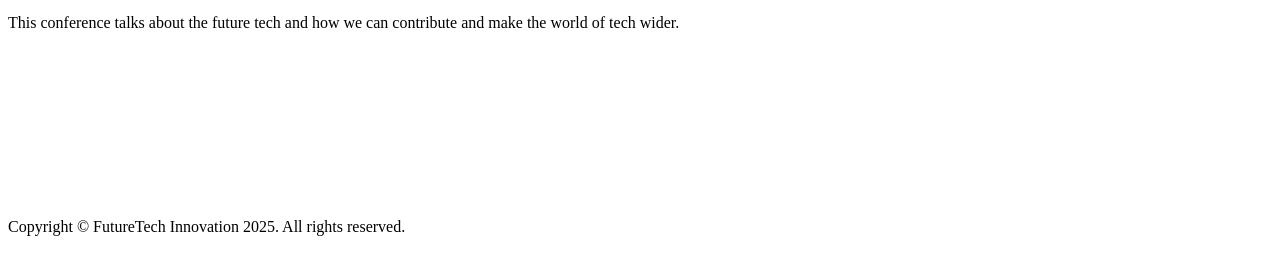
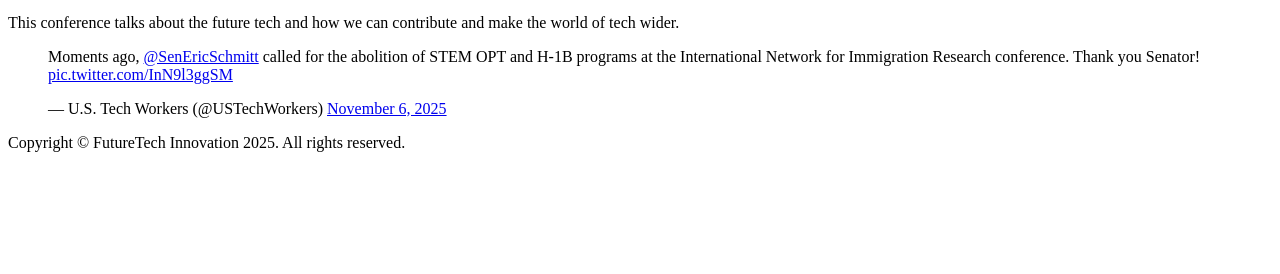
Before and after one commit to simplyzubby/TechCon_HTML, a plain HTML site: page techcon_website/index.html in a window 1280 px wide. Shown: the part 154-428 px from the top of the page. Drawn offline with Linux system fonts and the light colour scheme.

Commit message:
Update index.html

```diff
--- a/techcon_website/index.html
+++ b/techcon_website/index.html
@@ -18,7 +18,7 @@
     <main>
         <section>
 <p>This conference talks about the future tech and how we can contribute and make the world of tech wider.</p>
-<video><blockquote class="twitter-tweet" data-media-max-width="560"><p lang="en" dir="ltr">Moments ago, <a href="https://twitter.com/SenEricSchmitt?ref_src=twsrc%5Etfw">@SenEricSchmitt</a> called for the abolition of STEM OPT and H-1B programs at the International Network for Immigration Research conference. Thank you Senator! <a href="https://t.co/InN9l3ggSM">pic.twitter.com/InN9l3ggSM</a></p>&mdash; U.S. Tech Workers (@USTechWorkers) <a href="https://twitter.com/USTechWorkers/status/1986450718606111144?ref_src=twsrc%5Etfw">November 6, 2025</a></blockquote> <script async src="https://platform.twitter.com/widgets.js" charset="utf-8"></script></video>
+<blockquote class="twitter-tweet" data-media-max-width="560"><p lang="en" dir="ltr">Moments ago, <a href="https://twitter.com/SenEricSchmitt?ref_src=twsrc%5Etfw">@SenEricSchmitt</a> called for the abolition of STEM OPT and H-1B programs at the International Network for Immigration Research conference. Thank you Senator! <a href="https://t.co/InN9l3ggSM">pic.twitter.com/InN9l3ggSM</a></p>&mdash; U.S. Tech Workers (@USTechWorkers) <a href="https://twitter.com/USTechWorkers/status/1986450718606111144?ref_src=twsrc%5Etfw">November 6, 2025</a></blockquote> <script async src="https://platform.twitter.com/widgets.js" charset="utf-8"></script>
        </section>
 <footer>
     <p>Copyright © FutureTech Innovation 2025. All rights reserved.</p>
```
